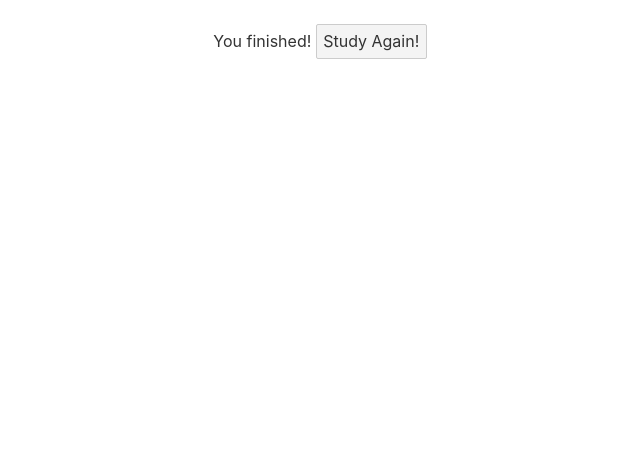
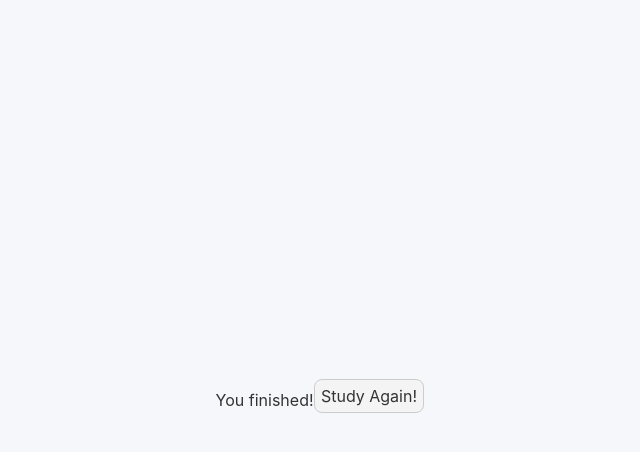
Before and after one commit to funblaster22/quizlet-learn-clone, a Svelte app: page / in a window 1280 px wide. Shown: the top 452 px of the page, without its empty margins (320-960 px from the left). Built offline with nearby package versions, Linux system fonts and the light colour scheme; no server answers.

Commit message:
💅 Polish

```diff
--- a/public/global.css
+++ b/public/global.css
@@ -1,14 +1,27 @@
+:root {
+	--color-button: #3CCFCF;
+	--incorrect-bg: rgba(255, 35, 0, 0.1);
+	--incorrect-outline: #FF9C8C;
+	--correct-bg: rgba(35, 178, 109, 0.1);
+	--correct-outline: #23b26d;
+}
+
+* {
+	box-sizing: border-box;
+}
+
 html, body {
 	position: relative;
 	width: 100%;
 	height: 100%;
+	background-color: #f6f7fb;
+	overflow: hidden;
 }
 
 body {
 	color: #333;
 	margin: 0;
-	padding: 8px;
-	box-sizing: border-box;
+	padding: 0;
 	font-family: -apple-system, BlinkMacSystemFont, "Segoe UI", Roboto, Oxygen-Sans, Ubuntu, Cantarell, "Helvetica Neue", sans-serif;
 }
 
@@ -32,7 +45,6 @@ label {
 input, button, select, textarea {
 	font-family: inherit;
 	font-size: inherit;
-	-webkit-padding: 0.4em 0;
 	padding: 0.4em;
 	margin: 0 0 0.5em 0;
 	box-sizing: border-box;
@@ -48,6 +60,8 @@ button {
 	color: #333;
 	background-color: #f4f4f4;
 	outline: none;
+	border-radius: 8px;
+	cursor: pointer;
 }
 
 button:disabled {
--- a/src/App.svelte
+++ b/src/App.svelte
@@ -10,20 +10,14 @@
 	main {
 		text-align: center;
 		padding: 1em;
-		max-width: 240px;
+		max-width: 848px;
 		margin: 0 auto;
-	}
 
-	h1 {
-		color: #ff3e00;
-		text-transform: uppercase;
-		font-size: 4em;
-		font-weight: 100;
-	}
-
-	@media (min-width: 640px) {
-		main {
-			max-width: none;
-		}
+		/* Perfect centering */
+		display: flex;
+		justify-content: center;
+		height: 100vh;
+		box-sizing: border-box;
+		align-items: center;
 	}
 </style>
--- a/src/Card.svelte
+++ b/src/Card.svelte
@@ -1,10 +1,11 @@
 <script>
+    import { fly } from 'svelte/transition';
     import { marked } from 'marked';
 
     export let definition = "definition";
 </script>
 
-<div id="container">
+<div id="container" in:fly={{ x: 200, duration: 500, delay: 500 }} out:fly={{ x: -200, duration: 500 }}>
     <div id="card">
         <h3>Definition</h3>
         <!-- TODO: markdown is not sanitized, but that should not be an issue? -->
@@ -15,12 +16,20 @@
 </div>
 
 <style>
+    #card {
+        overflow: auto;
+    }
+
     #card :global(img) {
         max-height: 50vh;
         max-width: 100%;
     }
 
     #container {
-        border: 1px solid black;
+        background-color: white;
+        border-radius: 8px;
+        box-shadow: 0 .25rem 1rem 0 rgba(48, 53, 69, 0.08);
+        width: 100%;
+        height: fit-content;
     }
 </style>
--- a/src/CardElements/FreeRes.svelte
+++ b/src/CardElements/FreeRes.svelte
@@ -11,8 +11,8 @@
 {#if $guess === null}
     <form on:submit|preventDefault={ev => $guess = new FormData(ev.target).get("answer").toLowerCase()}>
         <input placeholder="Type the Answer" autocomplete="off" autocapitalize="off" name="answer" autofocus />
-        <button>Don't know?</button>
-        <button>Submit</button>
+        <button class="secondary">Don't know?</button>
+        <button id="submit">Submit</button>
     </form>
 {:else}
     {#if $guess === answer}
@@ -22,6 +22,32 @@
         You guessed: {$guess}<br />
         Answer: {answer}<br />
         <input placeholder="Copy the correct answer:" on:input={ev => { if (ev.target.value.toLowerCase() === answer) learnCard(false) }} autofocus />
-        <button on:click={learnCard.bind(this, true)}>Override: I was correct</button>
+        <button class="secondary" on:click={learnCard.bind(this, true)}>Override: I was correct</button>
     {/if}
 {/if}
+
+<style>
+    input {
+        background: #f4f4f4;
+        border: .125rem solid transparent;
+    }
+
+    input:focus {
+        outline: none;
+        border-bottom-color: var(--color-button);
+    }
+
+    .secondary {
+        background: none;
+        border: 0;
+        color: var(--color-button);
+        font-weight: bold;
+    }
+
+    #submit {
+        background: var(--color-button);
+        border: 0;
+        color: white;
+        font-weight: bold;
+    }
+</style>
--- a/src/CardElements/MultiChoice.svelte
+++ b/src/CardElements/MultiChoice.svelte
@@ -9,39 +9,79 @@
     function check(ev) {
         $guess = ev.currentTarget.name;
         if ($guess !== answer)
-            window.onkeypress = () => {
+            window.onkeypress = continue_;
+    }
+
+    function continue_() {
         learnCard(false);
-                window.onkeypress = null;
-            };
+        window.onkeypress = keyboardGuess;
     }
+
+    function keyboardGuess(ev) {
+        document.getElementById("" + ev.key)?.click();
+    }
+
+    window.onkeypress = keyboardGuess;
 </script>
 
-<h3>Choose matching term</h3>  <!-- TODO: could be term or definition -->
-
+<h3>
+    {#if $guess !== null && $guess !== answer}
+        <span style="color: var(--incorrect-outline)">No sweat, you're still learning!</span>
+    {:else}
+        Choose matching term  <!-- TODO: could be term or definition -->
+    {/if}
+</h3>
+<div id="options">
     <!-- Note to self: using shuffle(options) leads to inconsistent behavior as the correct answer will not be marked as correct (visually) -->
     {#each options as option, index}
-    <button on:click={check} name={option} disabled={$guess !== null} incorrect={$guess === option && $guess !== answer} correct={$guess !== null && option === answer}>
+        <button class="option" id={index + 1} on:click={check} name={option} disabled={$guess !== null} incorrect={$guess === option && $guess !== answer} correct={$guess !== null && option === answer}>
             <span class="circle">{index + 1}</span>{option}
         </button>
     {/each}
+</div>
 {#if $guess !== null && $guess !== answer}
-    <div>Press any key to continue...</div>
+    <div>Press any key to <button on:click={continue_}>continue</button>...</div>
 {/if}
 
 <style>
     .circle {
         display: inline-block;
-        background-color: grey;
+        background-color: lightgrey;
         border-radius: 100%;
         width: 1.5em;
         height: 1.5em;
         margin-right: 0.5em;
     }
 
+    .option {
+        /* Quizlet styles that I don't like too much
+        background: transparent;
+        border: .125rem solid #edeff4;*/
+        border-width: .125rem;
+        padding: 16px;
+    }
+
+    .option:not([disabled]):hover, .option:not([disabled]):focus {
+        border-color: dimgrey;
+    }
+
+    #options {
+        display: flex;
+        justify-content: center;
+        flex-wrap: wrap;
+        gap: 24px;
+    }
+
+    [disabled] {
+        color: black;
+    }
+
     [correct="true"] {
-        background-color: green;
+        background-color: var(--correct-bg);
+        border-color: var(--correct-outline);
     }
     [incorrect="true"] {
-        background-color: red;
+        background-color: var(--incorrect-bg);
+        border-color: var(--incorrect-outline);
     }
 </style>
--- a/src/Controller.svelte
+++ b/src/Controller.svelte
@@ -19,7 +19,7 @@
     // I initialize cards within a callback instead of using promises to ensure pointer is de-incremented after mastering a card before returning to the event loop
     const cardsPromise = getAllCards().then(cards => cards.filter(card => card.level !== 2)).then(shuffle).then(allCards => {
         cards = allCards;
-        console.log("LOADED", cards, allCards);
+        console.log("LOADED", cards);
         if (cards.length > 0) incr_pointer();  // Initialize the first answer
     });  // TODO: maybe in the future don't load all data into memory (maybe just ids?)
     console.log(cardsPromise);
```
Lines whose indentation alone changed are shown as unchanged.
